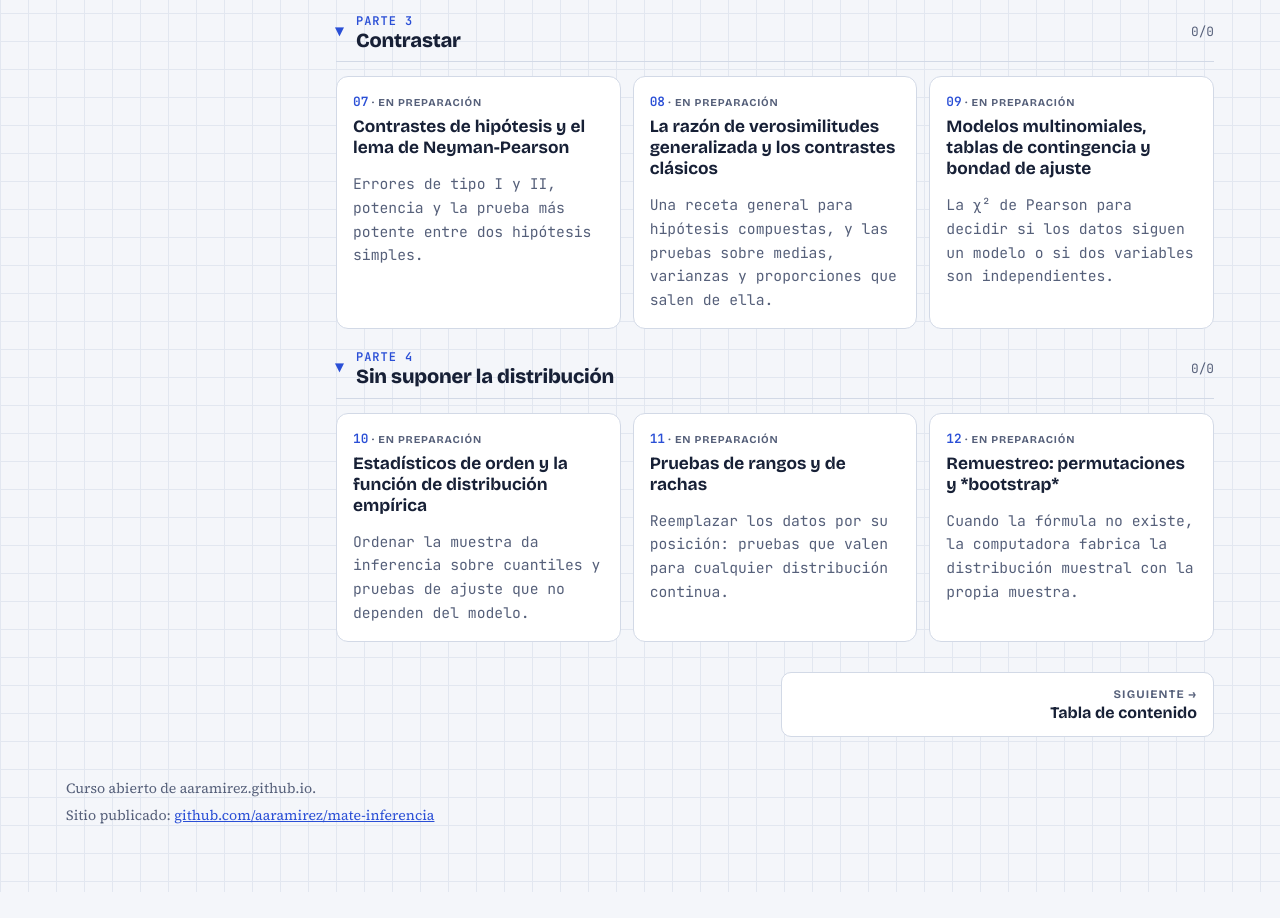
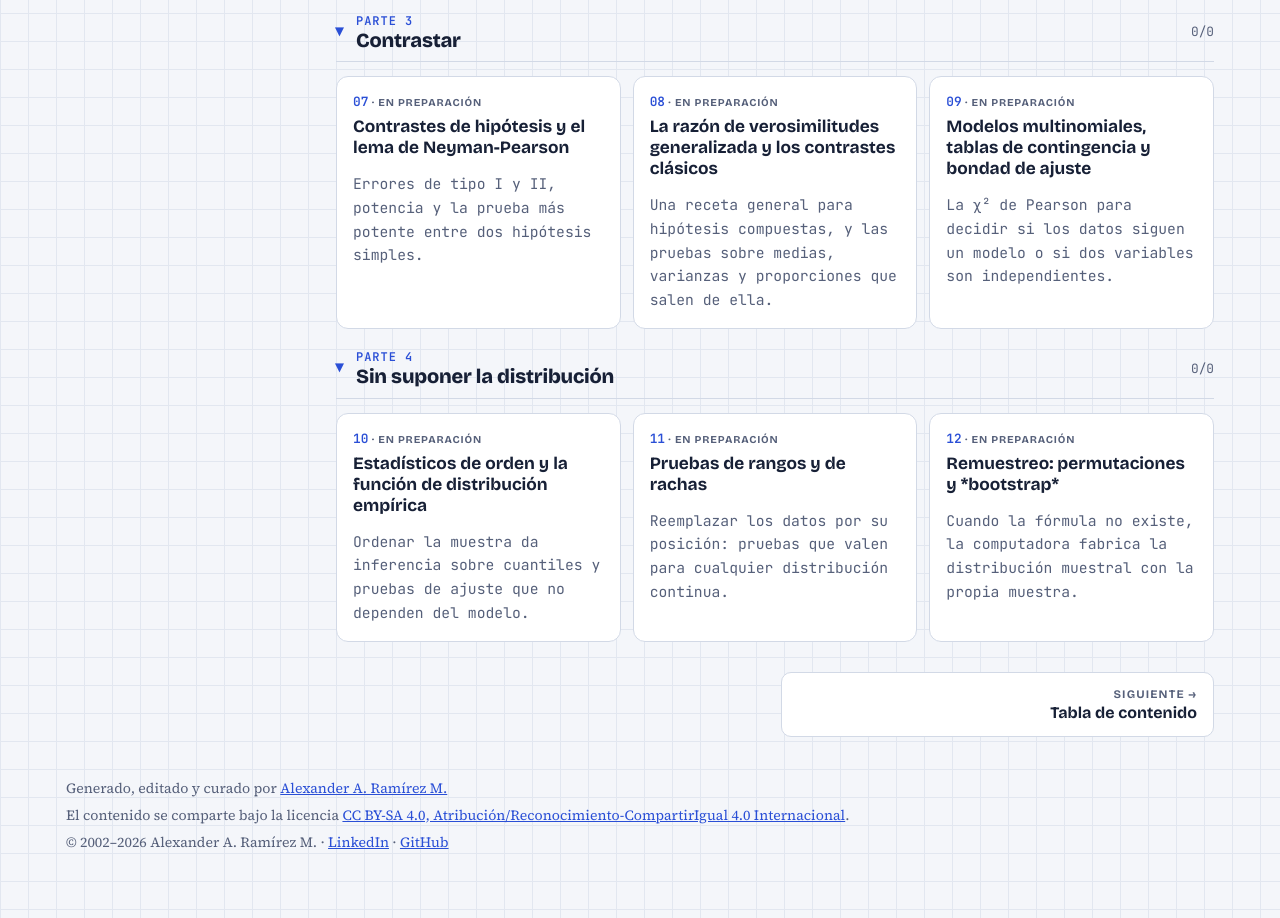
Before and after one commit to aaramirez/mate-inferencia, a plain HTML site: page index.html in a window 1280 px wide. Shown: the part 2199-3117 px from the top of the page. Before the commit the page ends 3091 px from the top, so only its background shows below. Drawn offline with nearby package versions, Linux system fonts and the light colour scheme.

Commit message:
Pie común: autoría, licencia CC BY-SA 4.0 y año que se actualiza solo

```diff
--- a/index.html
+++ b/index.html
@@ -88,7 +88,7 @@ height="0" width="0" style="display:none;visibility:hidden"></iframe></noscript>
 <nav class="pager" id="pager" aria-label="Capítulo anterior y siguiente"></nav>
 </main>
 </div>
-<footer><span>Curso abierto de aaramirez.github.io.</span><span>Sitio publicado: <a href="https://github.com/aaramirez/mate-inferencia" target="_blank" rel="noopener">github.com/aaramirez/mate-inferencia</a></span></footer>
+<footer><span>Generado, editado y curado por <a href="https://www.linkedin.com/in/alexander-ramirez-morales/" target="_blank" rel="noopener">Alexander A. Ramírez M.</a></span><span>El contenido se comparte bajo la licencia <a href="https://creativecommons.org/licenses/by-sa/4.0/deed.es" target="_blank" rel="noopener">CC BY-SA 4.0, Atribución/Reconocimiento-CompartirIgual 4.0 Internacional</a>.</span><span>© 2002–<span data-anio>2026</span> Alexander A. Ramírez M. · <a href="https://www.linkedin.com/in/alexander-ramirez-morales/" target="_blank" rel="noopener">LinkedIn</a> · <a href="https://github.com/aaramirez" target="_blank" rel="noopener">GitHub</a></span><script>document.querySelectorAll('[data-anio]').forEach(function (e) { e.textContent = new Date().getFullYear(); });</script></footer>
 </div>
 <script src="assets/lab.js"></script>
 </body>
```
Also changed, not shown: temario.html (+1 -1 lines).
